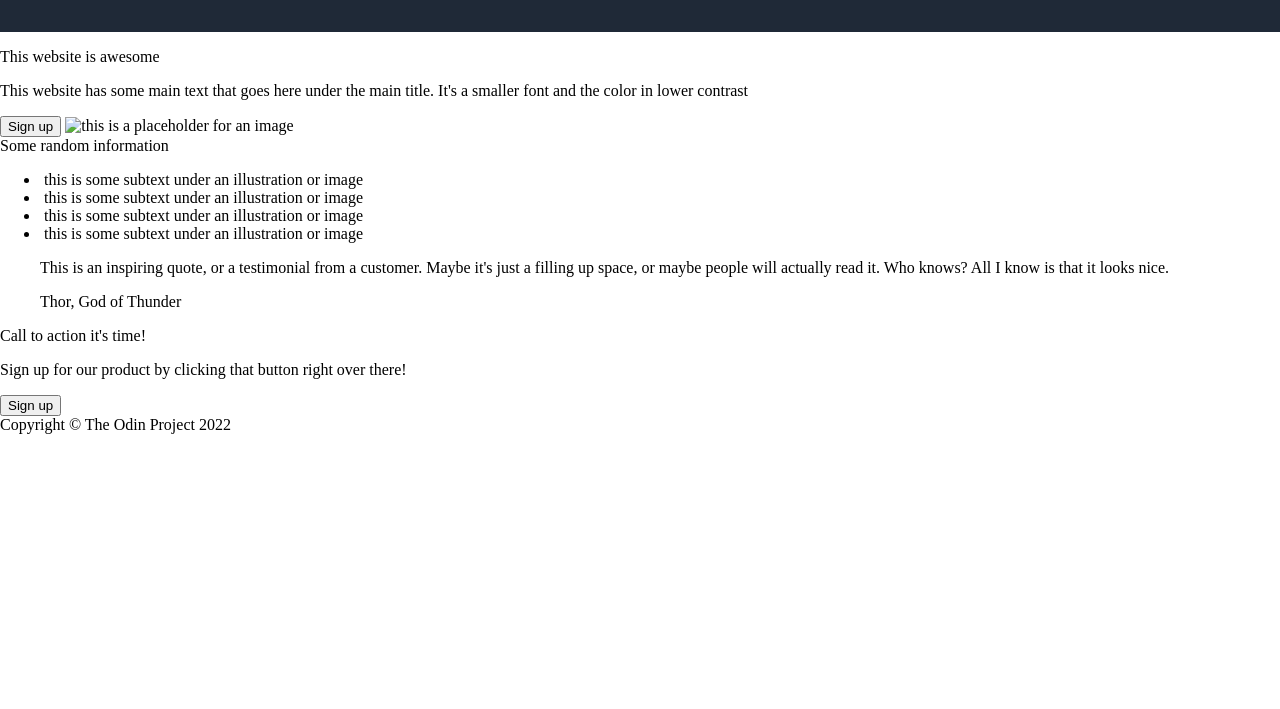
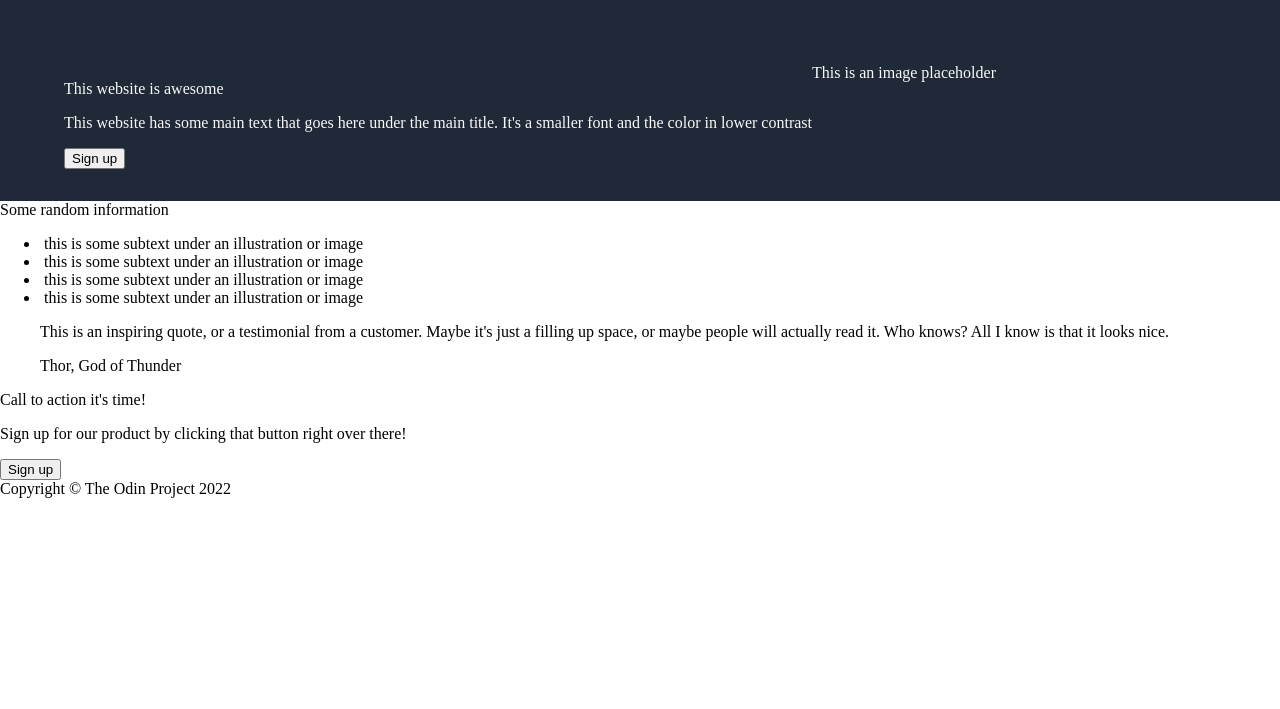
Before and after one commit to MihailKruts/Landing_page, a plain HTML site: page index.html in a window 1280 px wide. Shown: the part 91-800 px from the top of the page. Drawn offline with Linux system fonts and the light colour scheme.

Commit message:
Edit index.html and style.css

```diff
--- a/index.html
+++ b/index.html
@@ -16,13 +16,15 @@
             <span>link header three</span>
         </nav>
     </header>
-    <section>
-        <p>This website is awesome</p>
-        <p>This website has some main text that goes here under the main title. It's a smaller font and the color in lower contrast</p>
-        <label for="">
-            <button>Sign up</button>
-        </label>
-        <img src="" alt="this is a placeholder for an image">
+    <section id="top-quote">
+        <div>
+            <p>This website is awesome</p>
+            <p>This website has some main text that goes here under the main title. It's a smaller font and the color in lower contrast</p>
+            <label for="">
+                <button>Sign up</button>
+            </label>
+        </div>
+       <span id="img-placeholder">This is an image placeholder</span>
     </section>
     <section>
         <span>Some random information</span>
--- a/style.css
+++ b/style.css
@@ -21,5 +21,22 @@ header{
 nav{
     display: flex;
     font-weight: normal;
+    font-size: 18px;
     gap: 0 2em;
+    align-items: flex-end;
 }
+#top-quote{
+    display: flex;
+    background-color: #1F2937;
+    color: #F9FAF8;
+
+    padding: 2em 4em;
+
+
+}
+
+
+
+#img-placeholder{
+
+}
```
